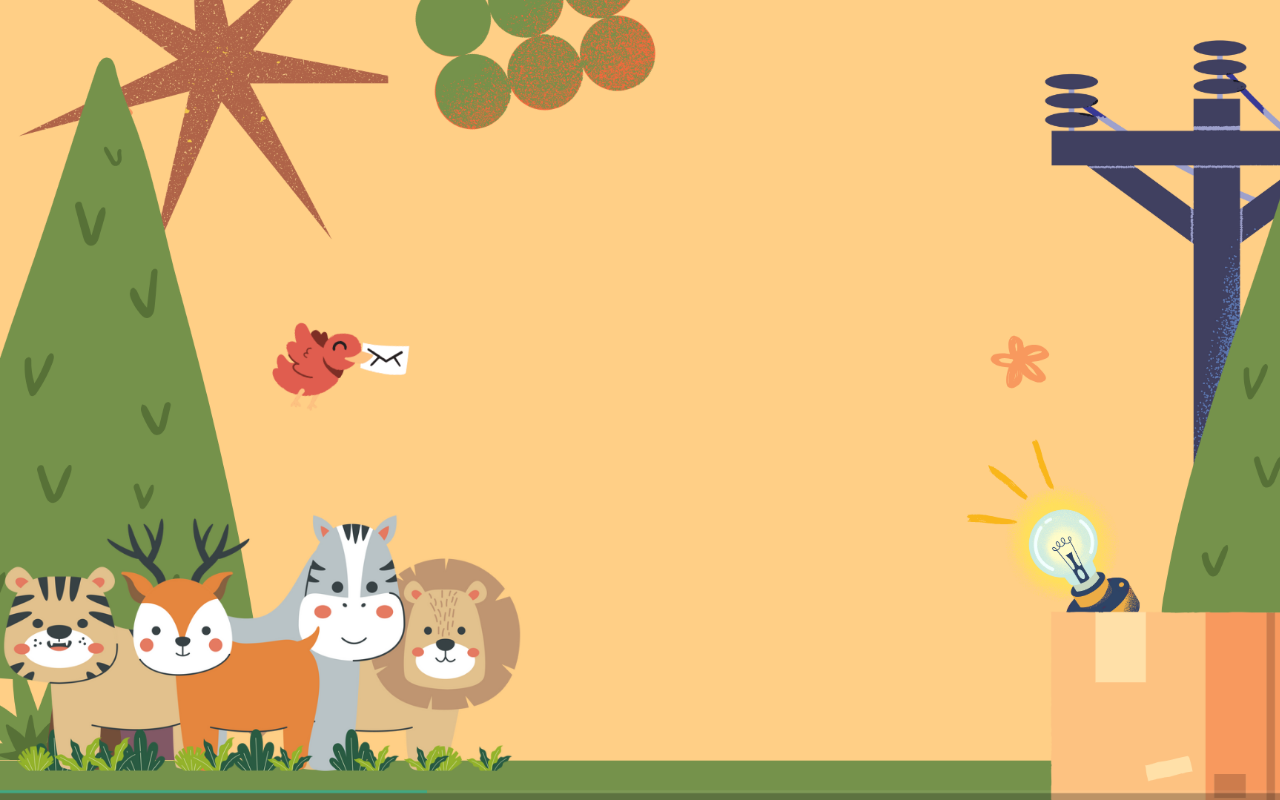
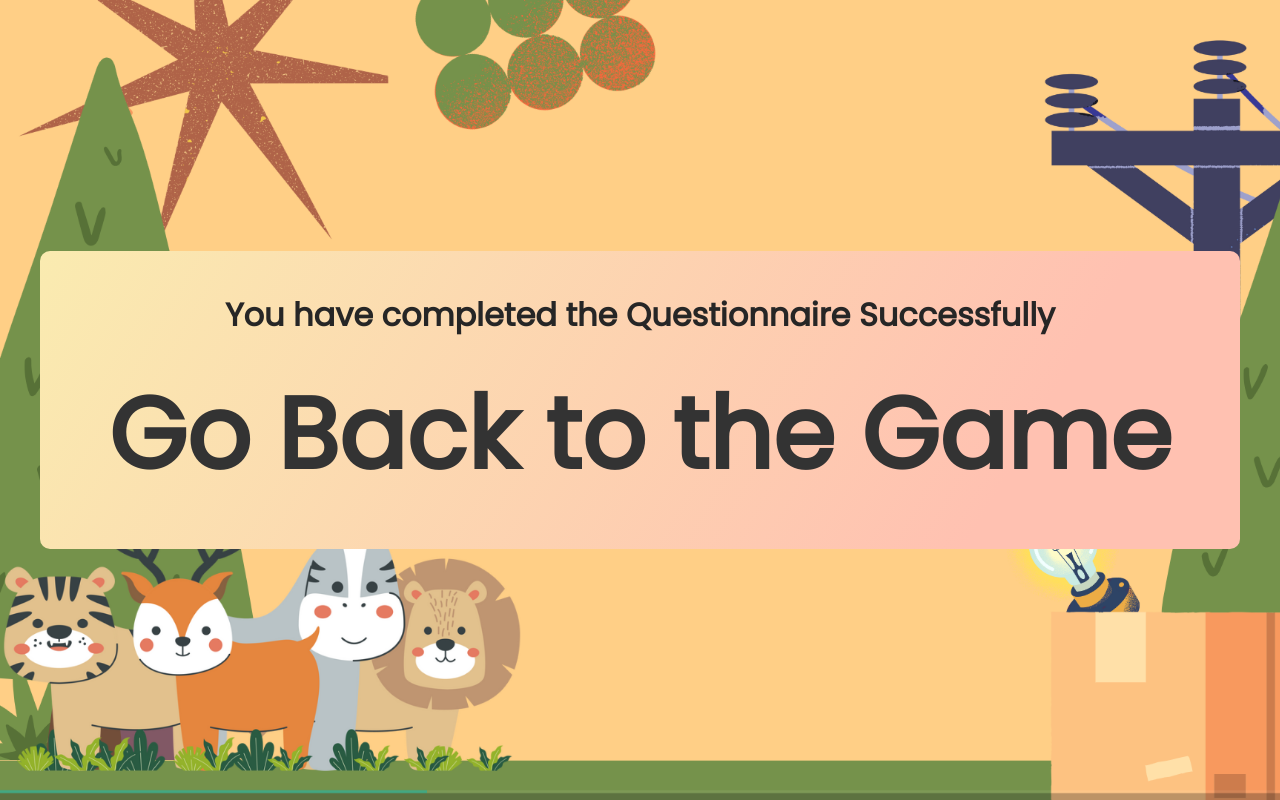
Before and after one commit to kavindukalinga/In20-S6-EN3350, a React (Vite) app in the folder Questionnaire/Front-end/Sample-quiz-app/: page /gotogame in a window 1280 px wide. Before the commit this address had no page. Built offline with nearby package versions, Linux system fonts and the light colour scheme.

Commit message:
Added goBacktoGame page

```diff
--- a/Questionnaire/Front-end/Sample-quiz-app/src/App.jsx
+++ b/Questionnaire/Front-end/Sample-quiz-app/src/App.jsx
@@ -1,6 +1,7 @@
 import React from 'react'
 import Quiz from './Components/Quiz/Quiz'
 import UserDetails from './Components/Quiz/UserDetails'
+import Score from './Components/Quiz/score'
 import { BrowserRouter as Router, Route, Routes } from 'react-router-dom';
 
 
@@ -11,6 +12,7 @@ const App = () => {
         <Routes>
           <Route exact path="/" element={<Quiz />}></Route>
           <Route path="/user/:username/:password" element={<UserDetails />}></Route>
+          <Route path="/gotogame" element={<Score />}></Route>
         </Routes>
       </div>
     </Router>
--- a/Questionnaire/Front-end/Sample-quiz-app/src/Components/Quiz/Quiz.jsx
+++ b/Questionnaire/Front-end/Sample-quiz-app/src/Components/Quiz/Quiz.jsx
@@ -183,18 +183,20 @@ const Quiz = () => {
     }
 
     const toGame = () => {
-        setTimeout (() => {
+        setTimeout(() => {
             const accessToken = localStorage.getItem('access_token');
             fetch(`http://127.0.0.1:9000/reset`, {
-                    headers: {
-                        "Authorization": `Bearer ${accessToken}`
-                    }
-                });
+                headers: {
+                    "Authorization": `Bearer ${accessToken}`
+                }
+            });
             localStorage.clear();
 
         }, 2000);
 
-        return null;
+        return (
+            window.location.href = `http://localhost:5173/gotogame`
+        );
     }
 
 
--- /dev/null
+++ b/Questionnaire/Front-end/Sample-quiz-app/src/Components/Quiz/score.jsx
@@ -0,0 +1,47 @@
+import React from 'react';
+
+function Score() {
+    return (
+        <div className="container">
+            <div style={styles.container}>
+                <div style={styles.box}>
+                    <h1>You have completed the Questionnaire Successfully</h1>
+                    <h1 style={styles.title}>Go Back to the Game</h1>
+                </div>
+            </div>
+        </div>
+    );
+}
+
+const styles = {
+    container: {
+        display: 'flex',
+        flexDirection: 'column',
+        alignItems: 'center',
+        justifyContent: 'center',
+        minHeight: '100vh',
+        borderColor: '#555',
+        borderWidth: '2px',
+        padding: '20px',
+        textAlign: 'center',
+    },
+    box: {
+        width: "1200px",
+        margin: "auto",
+        marginTop: "auto",
+        background: "linear-gradient(120deg, #faebb0 0%, #ffc1b1 80%)",
+        color: "#262626",
+        display: 'flex',
+        flexDirection: 'column',
+        // gap: '20px',
+        borderRadius: '10px',
+        padding: '40px 50px',
+    },
+    title: {
+        fontSize: '100px',
+        color: '#333',
+        marginTop: '20px',
+    },
+};
+
+export default Score;
```
